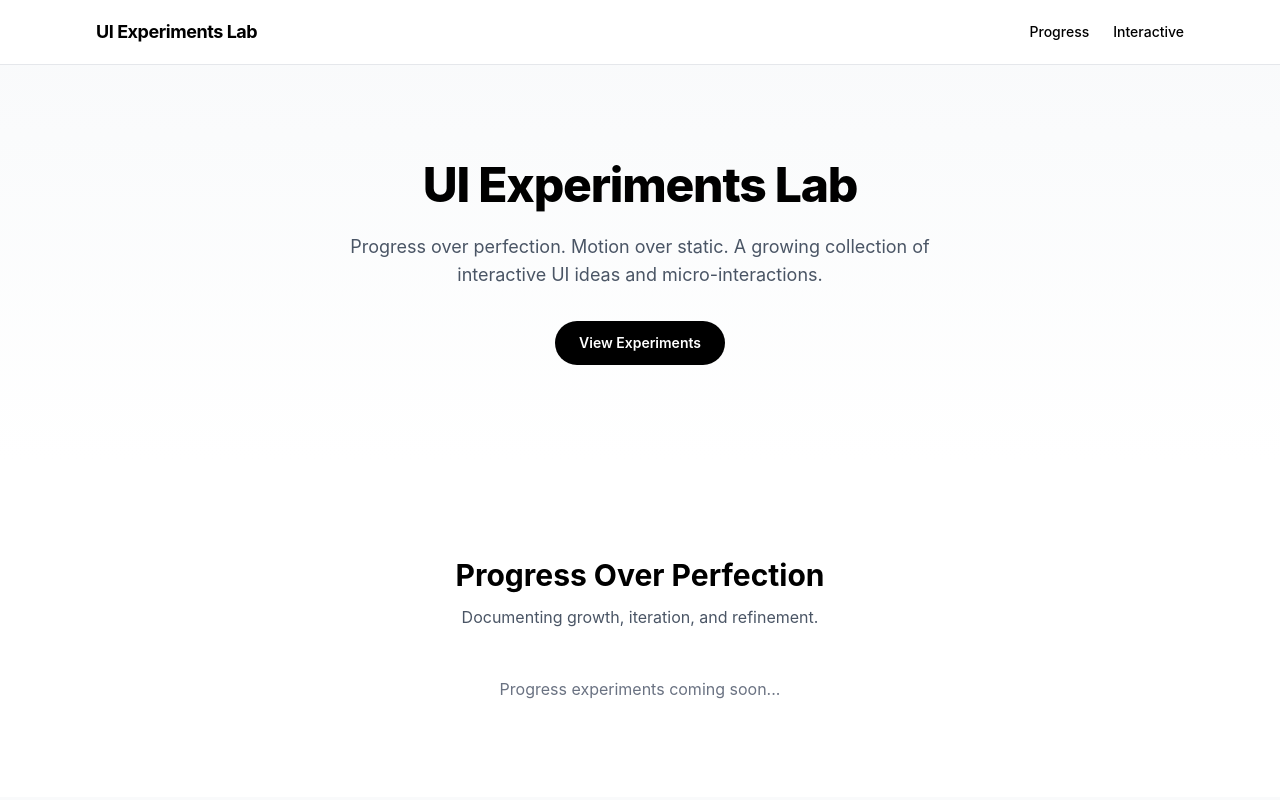
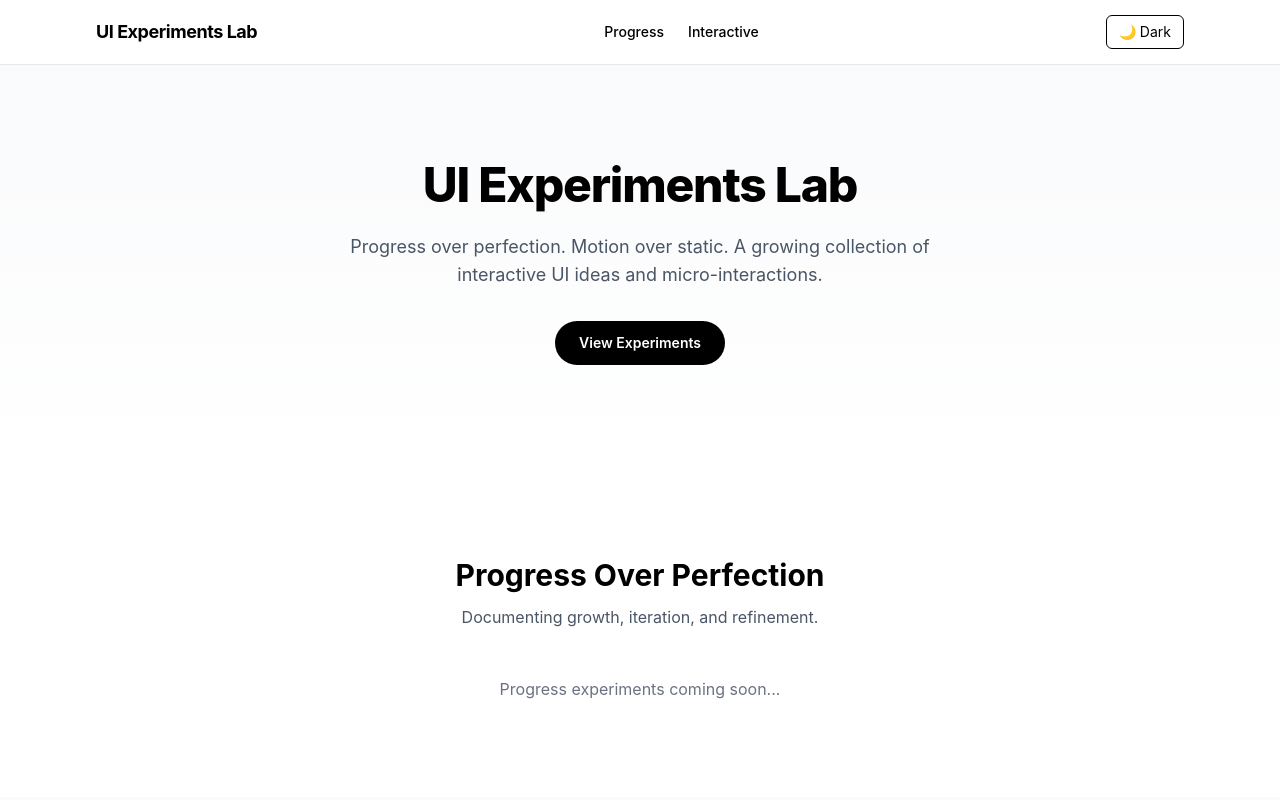
Before and after one commit to Rgit915/ui-experiments-lab, a React (Vite) app: page / in a window 1280 px wide. Shown: the top 800 px of the page. Built offline with nearby package versions, Linux system fonts and the light colour scheme.

Commit message:
add theme toggle button to navbar

```diff
--- a/src/components/layout/Navbar.jsx
+++ b/src/components/layout/Navbar.jsx
@@ -1,22 +1,34 @@
 import Container from "./Container";
+import useTheme from "../../hooks/useTheme";
 
 const Navbar = () => {
+  const { theme, toggleTheme } = useTheme();
+
   return (
     <nav className="sticky top-0 z-50 backdrop-blur-md bg-white/70 dark:bg-black/70 border-b border-gray-200 dark:border-gray-800 transition-colors duration-500">
       <Container>
         <div className="flex justify-between items-center h-16">
           <h1 className="font-bold text-lg tracking-tight">
+            <a href="/" className="hover:text-slate-600 transition">
             UI Experiments Lab
+            </a>
           </h1>
 
           <div className="space-x-6 text-sm font-medium">
-            <a href="#progress" className="hover:text-blue-600 transition">
+            <a href="#progress" className="hover:text-slate-600 transition">
               Progress
             </a>
-            <a href="#interactive" className="hover:text-blue-600 transition">
+            <a href="#interactive" className="hover:text-slate-600 transition">
               Interactive
             </a>
           </div>
+
+          <button
+            onClick={toggleTheme}
+            className="px-3 py-1.5 text-sm border rounded-md transition hover:bg-gray-100 dark:hover:bg-gray-800"
+          >
+            {theme === "light" ? "🌙 Dark" : "☀️ Light"}
+          </button>
         </div>
       </Container>
     </nav>
```
